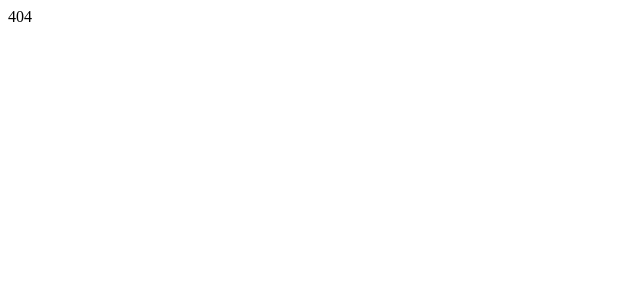
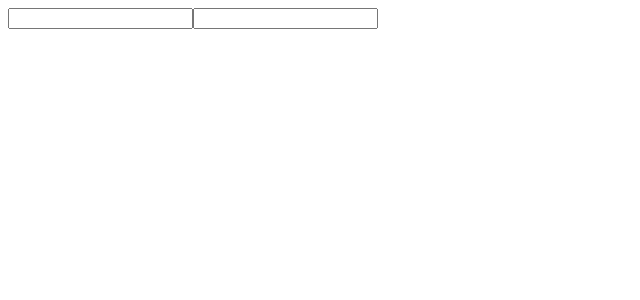
Before and after one commit to MohamedAliBouzir/Schedular-Front, a React (Vite) app: page /auth-pages/login in a window 1280 px wide. Before the commit this address had no page. Shown: the top 300 px of the page, without its empty margins (0-640 px from the left). Built offline with nearby package versions, Linux system fonts and the light colour scheme.

Commit message:
prepared auth

```diff
--- a/package.json
+++ b/package.json
@@ -11,6 +11,7 @@
   },
   "dependencies": {
     "classnames": "^2.3.2",
+    "formik": "^2.4.5",
     "prop-types": "^15.8.1",
     "react": "^18.2.0",
     "react-dom": "^18.2.0",
--- a/src/layout/Footer/Footer.tsx
+++ b/src/layout/Footer/Footer.tsx
@@ -0,0 +1,5 @@
+const Footer = () => {
+  return <div>Footer</div>;
+};
+
+export default Footer;
--- a/src/layout/Header/Header.tsx
+++ b/src/layout/Header/Header.tsx
@@ -0,0 +1,5 @@
+const Header = () => {
+  return <div>Header</div>;
+};
+
+export default Header;
--- a/src/menu.ts
+++ b/src/menu.ts
@@ -5,3 +5,11 @@ export const dashboardPagesMenu = {
     path: '/',
   },
 };
+
+export const authPagesMenu = {
+  login: {
+    id: 'login',
+    text: 'Login',
+    path: 'auth-pages/login',
+  },
+};
--- /dev/null
+++ b/src/pages/auth/Login.tsx
@@ -0,0 +1,43 @@
+import { useFormik } from 'formik';
+
+const Login = () => {
+  const formik = useFormik({
+    enableReinitialize: true,
+    initialValues: {
+      loginUserName: '',
+      loginPassword: '',
+    },
+    validate: (values) => {
+      const errors: { loginUserName?: string; loginPassword?: string } = {};
+      if (!values.loginUserName) {
+        errors.loginPassword = 'Required';
+      }
+      if (!values.loginPassword) {
+        errors.loginPassword = 'Required';
+      }
+      return errors;
+    },
+    onSubmit: (values) => {
+      // eslint-disable-next-line no-alert
+      alert(JSON.stringify(values, null));
+    },
+  });
+  return (
+    <form onSubmit={formik.handleSubmit}>
+      <input
+        autoComplete='username'
+        value={formik.values.loginUserName}
+        onChange={formik.handleChange}
+        onBlur={formik.handleBlur}
+      />
+      <input
+        autoComplete='password'
+        value={formik.values.loginPassword}
+        onChange={formik.handleChange}
+        onBlur={formik.handleBlur}
+      />
+    </form>
+  );
+};
+
+export default Login;
```
Also changed, not shown: src/routes/contentRoutes.tsx (+6 -1 lines), 1 other file (tests, documents, lock files or other folders).
